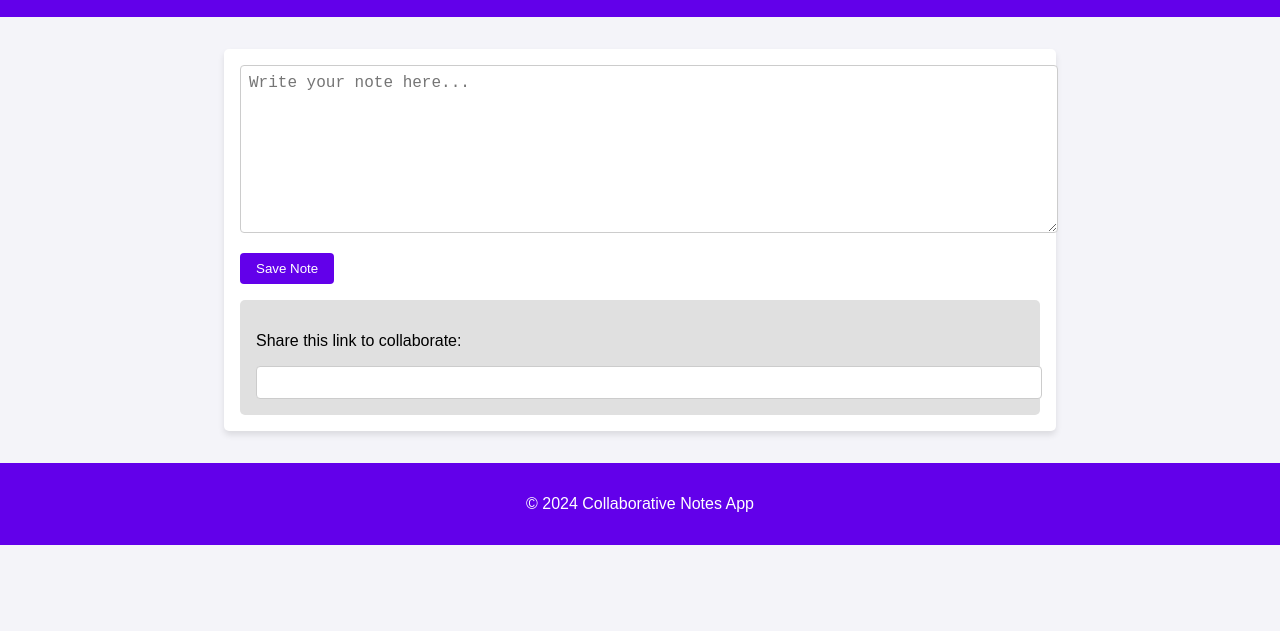
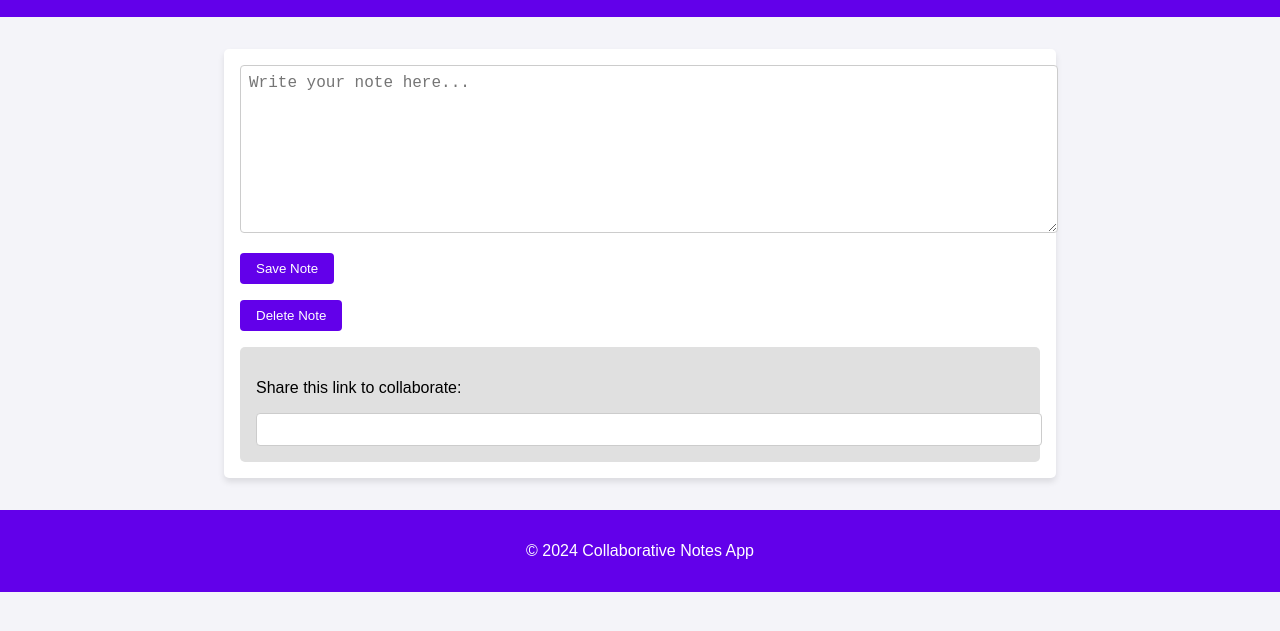
Before and after one commit to pranavsuri96/NoteApp, a website: page index.html in a window 1280 px wide. Shown: the part 95-726 px from the top of the page. Drawn offline with Linux system fonts and the light colour scheme.

Commit message:
Update index.html
Update index.html

```diff
--- a/index.html
+++ b/index.html
@@ -14,6 +14,7 @@
     <div id="note-creation">
       <textarea id="note-content" placeholder="Write your note here..."></textarea>
       <button id="save-note">Save Note</button>
+      <button id="delete-note">Delete Note</button>
     </div>
     <div id="note-link" class="hidden">
       <p>Share this link to collaborate:</p>
```
